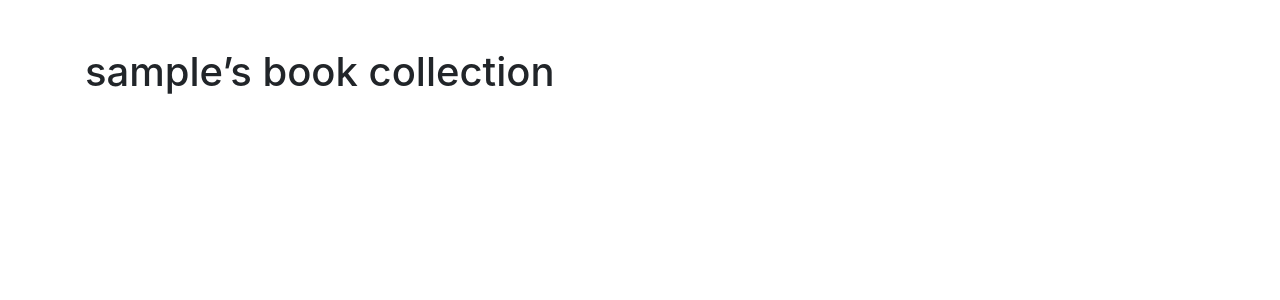
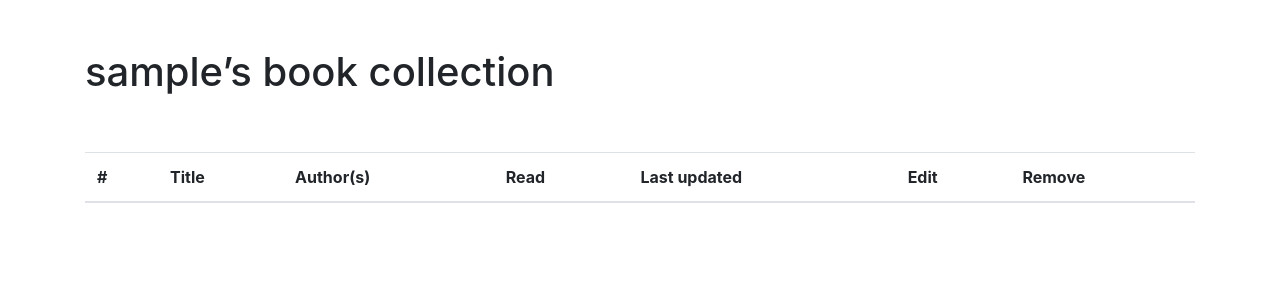
Before and after one commit to philippe-lemaire/libraro, a Flask app: page /my_books in a window 1280 px wide. Shown: the part 56-356 px from the top of the page. Run offline with Flask 2, Linux system fonts and the light colour scheme; the visitor is signed in with stand-in values (Sample User, id 1); data comes from the database, SQL or seed files in the repository; data that the repository does not hold is empty; some libraries are stand-ins or nearby versions.

Commit message:
much nicer view of the list of books, as a table.

```diff
--- a/app/templates/my_books.html
+++ b/app/templates/my_books.html
@@ -6,16 +6,36 @@ Libraro | My Books
 
 {% block content %}
 <h1>{{ current_user.username }}’s book collection {% if authors %}by {{ authors }}{% endif %}</h1>
+<br><br>
+<table class="table">
+    <thead>
+        <tr>
+            <th scope="col">#</th>
+            <th scope="col">Title</th>
+            <th scope="col">Author(s)</th>
+            <th scope='col'>Read</th>
+            <th scope="col">Last updated</th>
+            <th scope="col">Edit</th>
+            <th scope="col">Remove</th>
+        </tr>
+    </thead>
+    <tbody>
+        {% for book in books %}
+        <tr>
+            <th scope="row">{{ loop.index }}</th>
+            <td>{{ book.title}}</td>
+            <td><a href="{{url_for('main.my_books_by_author', authors=book.authors)}}">{{book.authors}}</a></td>
+            {% if book.read %}
+            <td>💪</td>
+            {% else %}
+            <td>😣</td>
+            {% endif %}
+            <td>{{ moment(book.last_updated).fromNow(refresh=True) }}</td>
+            <td><a href="{{url_for('main.edit_book', id=book.id)}}">Edit</a></td>
+            <td><a class='danger' href="{{url_for('main.delete_book', id=book.id)}}">Remove</a></td>
+        </tr>
+        {% endfor %}
 
-<ul>
-    {% for book in books %}
-    <li>{{book.title}} by <a href="{{url_for('main.my_books_by_author', authors=book.authors)}}">{{book.authors}}</a>.
-        <a href="{{url_for('main.edit_book', id=book.id)}}">Edit this book</a>.
-        <a class='danger' href="{{url_for('main.delete_book', id=book.id)}}">Remove this book</a>
-    </li>
-    {% endfor %}
-</ul>
-
-
-
+    </tbody>
+</table>
 {% endblock %}
```
